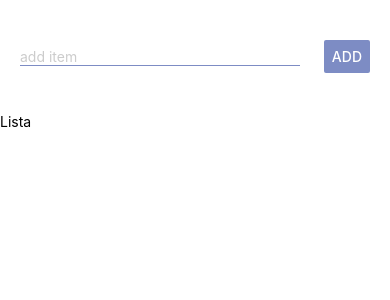
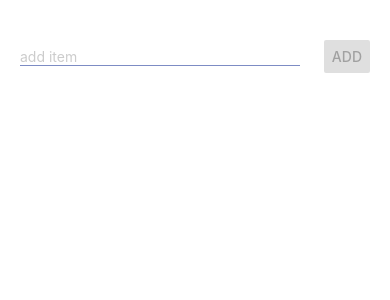
Before and after one commit to sotopro/initialproject, a React Native app: screen / in a window 390 px wide. Shown: the top 300 px of the page. Built offline with nearby package versions, Linux system fonts and the light colour scheme.

Commit message:
[feature] - add state to item & item liswt & add validation for button and input

```diff
--- a/App.js
+++ b/App.js
@@ -1,14 +1,48 @@
-import { StyleSheet, Text, View, Button, TextInput, SafeAreaView } from 'react-native';
+import React, { useState } from 'react'
+import { StyleSheet, Text, View, Button, TextInput } from 'react-native';
 
 export default function App() {
+  const [item, setItem] = useState('');
+  const [itemList, setItemList] = useState([]);
+
+  const inputvalue = item.trim();
+
+
+  const onChangeText = (text) => {
+    setItem(text);
+  }
+
+  const addItem = () => {
+      if (inputvalue) {
+        setItemList([
+          ...itemList,
+          {
+            id: Math.random().toString(),
+            value: item
+          }
+        ])
+        setItem('');
+      }
+  }
+
   return (
     <View style={styles.container}>
      <View style={styles.inputContainer}>
-      <TextInput style={styles.input} placeholderTextColor='#cccccc' placeholder='add item'/>
-      <Button title='Add' color='#7D8CC4' />
+      <TextInput
+        style={styles.input}
+        placeholderTextColor='#cccccc'
+        placeholder='add item'
+        value={item}
+        onChangeText={onChangeText}
+      />
+      <Button title='Add' color='#7D8CC4' onPress={addItem} disabled={inputvalue === ''}/>
      </View>
-     <View>
-      <Text>Lista</Text>
+     <View style={styles.itemList}>
+      {itemList.map((item) => (
+        <View key={`item-${item.id}`} style={styles.itemContainer}>
+          <Text style={styles.item}>{item.value}</Text>
+        </View>
+      ))}
      </View>
     </View>
   );
@@ -30,5 +64,8 @@ const styles = StyleSheet.create({
     width: '80%',
     borderBottomWidth: 1,
     borderBottomColor: '#7D8CC4',
-  }
+  },
+  itemList: {},
+  itemContainer: {},
+  item: {}
 });
```
